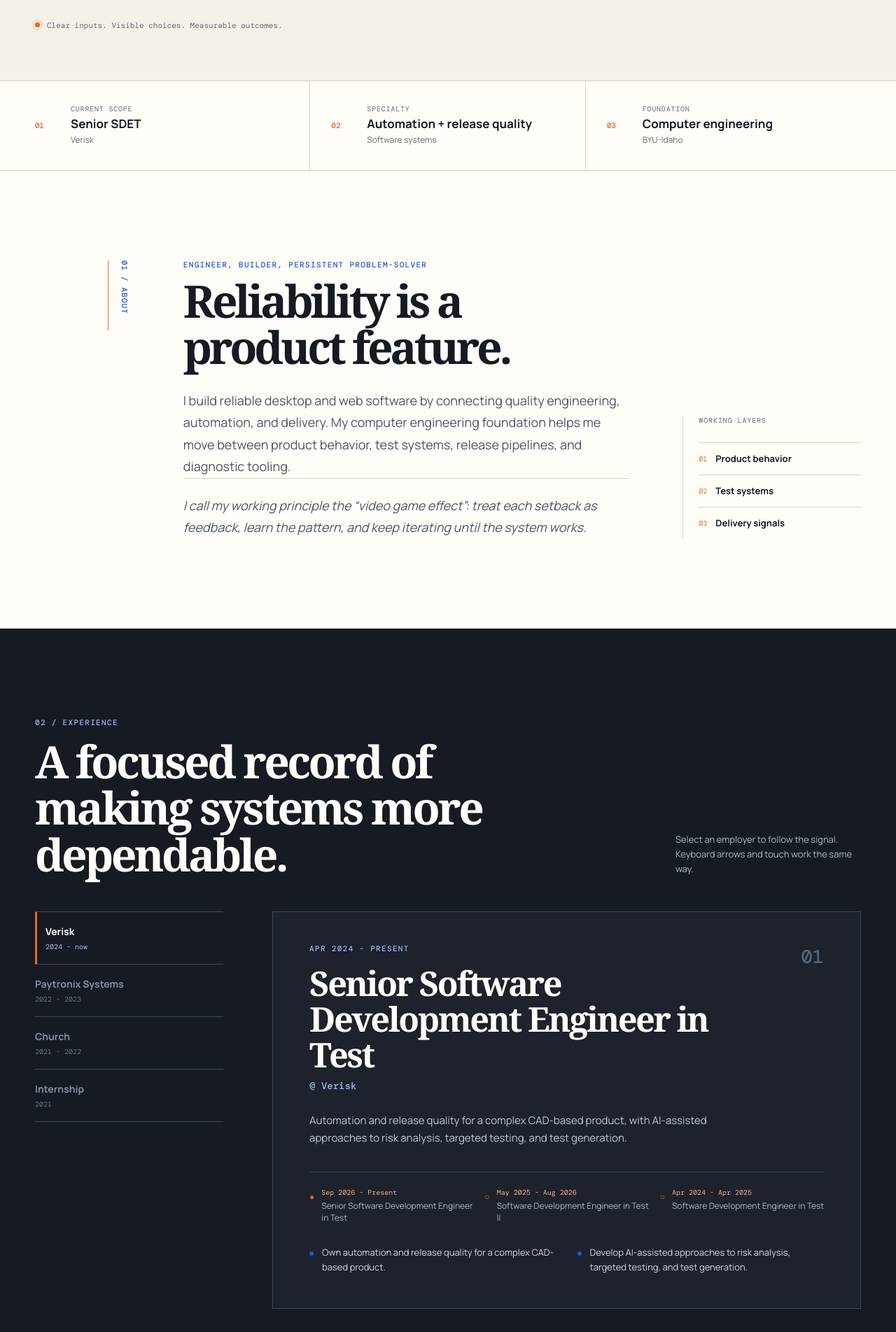
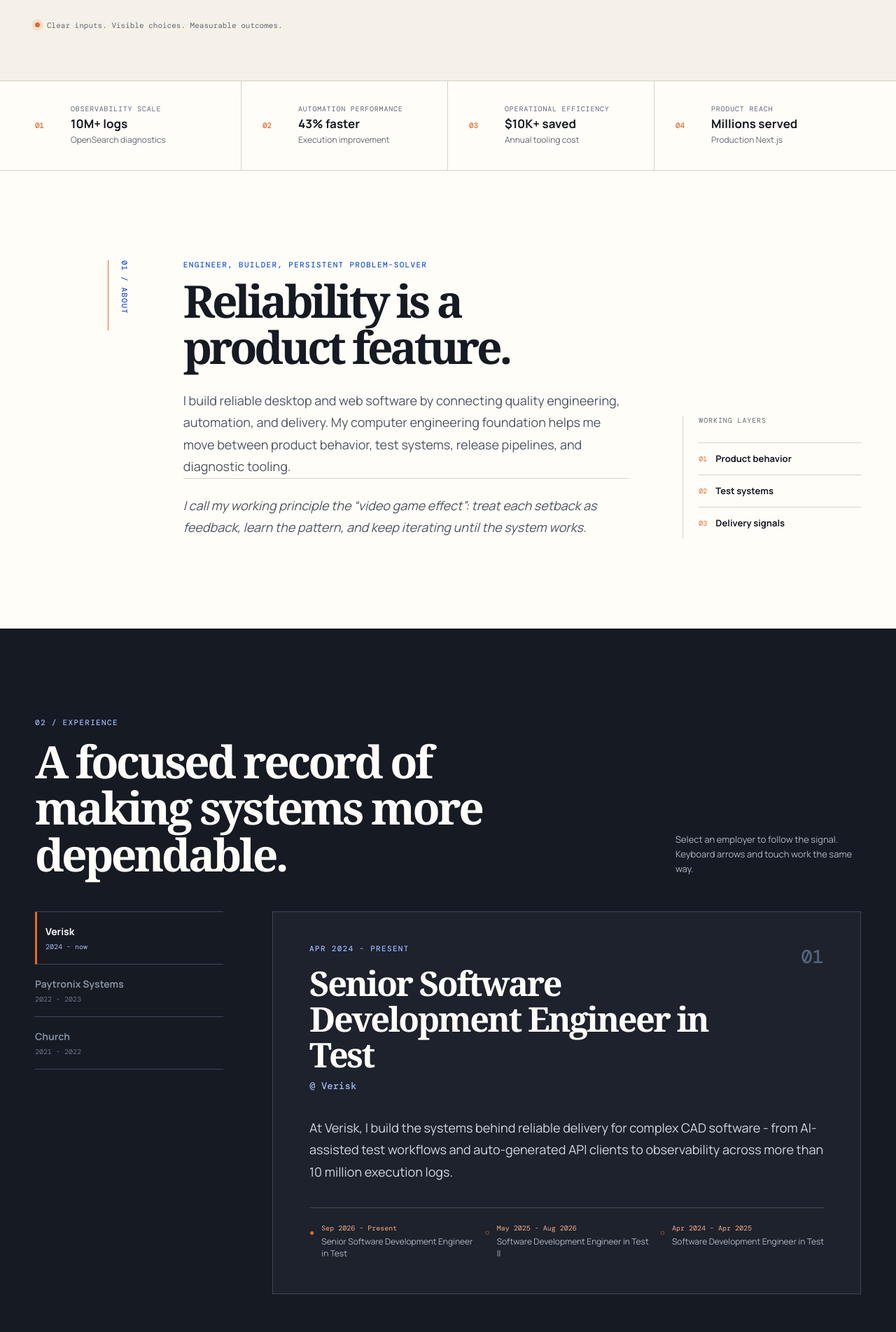
Before and after one commit to swap795/Portfolio_nextjs, a Next.js app: page / in a window 1280 px wide. Shown: the part 777-2680 px from the top of the page at 70% size. Built offline with nearby package versions, Linux system fonts and the light colour scheme.

Commit message:
Add experience proof and progression

```diff
--- a/app/components/experience-tabs.tsx
+++ b/app/components/experience-tabs.tsx
@@ -25,8 +25,8 @@ export function ExperienceTabs({ experiences }: ExperienceTabsProps) {
       <div className="experience-tablist" role="tablist" aria-label="Experience by employer">
         {experiences.map((item, index) => {
           const selected = item.id === active.id;
-          const tabLabel = item.id === "church" ? "Church" : item.id === "internship" ? "Internship" : item.employer;
-          const tabPeriod = item.id === "verisk" ? "2024 - now" : item.id === "paytronix" ? "2022 - 2023" : item.id === "church" ? "2021 - 2022" : "2021";
+          const tabLabel = item.id === "church" ? "Church" : item.employer;
+          const tabPeriod = item.id === "verisk" ? "2024 - now" : item.id === "paytronix" ? "2022 - 2023" : "2021 - 2022";
           return (
             <button
               className={`experience-tab${selected ? " is-active" : ""}`}
@@ -68,7 +68,7 @@ export function ExperienceTabs({ experiences }: ExperienceTabsProps) {
         </div>
         <p className="experience-summary">{active.summary}</p>
         {active.progression && (
-          <div className="progression" aria-label="Verisk role progression">
+          <div className="progression" aria-label={`${active.employer} role progression`}>
             {active.progression.map((step, index) => (
               <div className="progression-step" key={`${step.period}-${step.role}`}>
                 <span className="progression-marker" aria-hidden="true">{index === 0 ? "●" : "○"}</span>
@@ -77,9 +77,6 @@ export function ExperienceTabs({ experiences }: ExperienceTabsProps) {
             ))}
           </div>
         )}
-        <ul className="experience-highlights">
-          {active.highlights.map((highlight) => <li key={highlight}>{highlight}</li>)}
-        </ul>
       </section>
     </div>
   );
--- a/app/content.ts
+++ b/app/content.ts
@@ -4,7 +4,6 @@ export type Experience = {
   period: string;
   role: string;
   summary: string;
-  highlights: string[];
   progression?: { period: string; role: string }[];
 };
 
@@ -22,19 +21,24 @@ export const site = {
 
 export const proofPoints = [
   {
-    label: "Current scope",
-    value: "Senior SDET",
-    detail: "Verisk",
+    label: "Observability scale",
+    value: "10M+ logs",
+    detail: "OpenSearch diagnostics",
   },
   {
-    label: "Specialty",
-    value: "Automation + release quality",
-    detail: "Software systems",
+    label: "Automation performance",
+    value: "43% faster",
+    detail: "Execution improvement",
   },
   {
-    label: "Foundation",
-    value: "Computer engineering",
-    detail: "BYU-Idaho",
+    label: "Operational efficiency",
+    value: "$10K+ saved",
+    detail: "Annual tooling cost",
+  },
+  {
+    label: "Product reach",
+    value: "Millions served",
+    detail: "Production Next.js",
   },
 ] as const;
 
@@ -45,11 +49,7 @@ export const experiences: Experience[] = [
     period: "Apr 2024 - Present",
     role: "Senior Software Development Engineer in Test",
     summary:
-      "Automation and release quality for a complex CAD-based product, with AI-assisted approaches to risk analysis, targeted testing, and test generation.",
-    highlights: [
-      "Own automation and release quality for a complex CAD-based product.",
-      "Develop AI-assisted approaches to risk analysis, targeted testing, and test generation.",
-    ],
+      "At Verisk, I build the systems behind reliable delivery for complex CAD software - from AI-assisted test workflows and auto-generated API clients to observability across more than 10 million execution logs.",
     progression: [
       {
         period: "Sep 2026 - Present",
@@ -71,34 +71,24 @@ export const experiences: Experience[] = [
     period: "May 2022 - Dec 2023",
     role: "Software Engineer in Test",
     summary:
-      "Expanded the automated test suite and helped teammates make progress with practical test-automation guidance.",
-    highlights: [
-      "Expanded the automated test suite.",
-      "Helped teammates make progress with practical test-automation guidance.",
-    ],
+      "At Paytronix, I built automation and CI/CD systems that improved execution performance by 43%, cut deployment time from more than 10 hours to 3, and replaced third-party tooling to save over $10K annually.",
   },
   {
     id: "church",
     employer: "The Church of Jesus Christ of Latter-day Saints",
-    period: "Aug 2021 - Apr 2022",
+    period: "Jan 2021 - Apr 2022",
     role: "Software Dev Engineer",
     summary:
-      "Built and maintained member-facing web experiences while working across product behavior and delivery.",
-    highlights: [
-      "Developed a web application to help members connect with families, classes, and responsibilities.",
-      "Consolidated blogs, articles, magazines, and other resources into the app.",
-    ],
-  },
-  {
-    id: "internship",
-    employer: "The Church of Jesus Christ of Latter-day Saints",
-    period: "Jan 2021 - Jul 2021",
-    role: "Web Development Intern",
-    summary:
-      "Built a web-development foundation through debugging, interface refinement, and collaborative delivery.",
-    highlights: [
-      "Debugged, troubleshot, and refined dynamic web apps and user interfaces.",
-      "Worked in an Agile software-development environment with project and cross-functional teams.",
+      "At the Church, I helped build a production Next.js application serving millions of users, delivering full-stack experiences across rich-text editing, real-time notifications, cloud services, and responsive React interfaces.",
+    progression: [
+      {
+        period: "Aug 2021 - Apr 2022",
+        role: "Software Dev Engineer",
+      },
+      {
+        period: "Jan 2021 - Jul 2021",
+        role: "Web Development Intern",
+      },
     ],
   },
 ];
--- a/app/globals.css
+++ b/app/globals.css
@@ -74,7 +74,7 @@ button { font: inherit; }
 @keyframes portrait-pulse { 0%, 100% { opacity: .55; box-shadow: inset 0 0 26px rgba(32, 87, 212, .1); } 50% { opacity: 1; box-shadow: inset 0 0 54px rgba(32, 87, 212, .34); } }
 
 .proof-strip { border-top: 1px solid var(--line); border-bottom: 1px solid var(--line); background: var(--surface); }
-.proof-grid { display: grid; grid-template-columns: repeat(3, 1fr); }
+.proof-grid { display: grid; grid-template-columns: repeat(4, 1fr); }
 .proof-item { display: grid; grid-template-columns: 33px 1fr; gap: 18px; min-height: 127px; align-items: center; padding: 25px 30px; border-right: 1px solid var(--line); }
 .proof-item:first-child { padding-left: 0; }
 .proof-item:last-child { border-right: 0; padding-right: 0; }
@@ -115,23 +115,19 @@ button { font: inherit; }
 .experience-tab:hover, .experience-tab:focus-visible, .experience-tab.is-active { padding-left: 12px; color: white; }
 .experience-tab.is-active { border-left: 3px solid var(--signal); color: white; }
 .experience-tab.is-active small { color: #a5bcf4; }
-.experience-panel { min-height: 480px; padding: 46px 52px 48px; border: 1px solid var(--dark-line); background: #1d222c; }
+.experience-panel { min-height: 400px; padding: 46px 52px 48px; border: 1px solid var(--dark-line); background: #1d222c; }
 .experience-panel:focus-visible { outline: 2px solid var(--signal); outline-offset: 4px; }
 .experience-panel-head { display: flex; justify-content: space-between; gap: 30px; }
 .experience-panel h3 { max-width: 660px; margin: 0; color: var(--surface); font: 600 clamp(29px, 3.8vw, 52px)/1.05 var(--serif); letter-spacing: -.05em; }
 .experience-company { margin: 10px 0 0; color: #9fb6ef; font: 500 14px var(--mono); }
 .panel-index { color: #54627a; font: 500 27px var(--mono); }
-.experience-summary { max-width: 650px; margin: 28px 0 0; color: #c0c7d3; font-size: 15px; line-height: 1.7; }
-.progression { display: grid; grid-template-columns: repeat(3, 1fr); gap: 16px; margin: 35px 0 31px; padding-top: 22px; border-top: 1px solid var(--dark-line); }
+.experience-summary { max-width: 760px; margin: 36px 0 0; color: #d2d7df; font-size: 18px; line-height: 1.75; }
+.progression { display: grid; grid-template-columns: repeat(auto-fit, minmax(170px, 1fr)); gap: 16px; margin: 35px 0 0; padding-top: 22px; border-top: 1px solid var(--dark-line); }
 .progression-step { display: flex; gap: 10px; color: #aeb7c6; }
 .progression-marker { color: var(--signal); font-size: 12px; line-height: 1.6; }
 .progression-step strong, .progression-step span { display: block; }
 .progression-step strong { color: #f6aa82; font: 10px var(--mono); }
 .progression-step span { margin-top: 5px; font-size: 12px; line-height: 1.4; }
-.experience-highlights { display: grid; grid-template-columns: repeat(2, 1fr); gap: 13px 30px; margin: 0; padding: 0; list-style: none; }
-.experience-highlights li { position: relative; padding-left: 18px; color: #d2d7df; font-size: 13px; }
-.experience-highlights li::before { content: ""; position: absolute; top: .7em; left: 0; width: 6px; height: 6px; border-radius: 50%; background: var(--cobalt); }
-
 /* Featured work */
 .project-card { display: grid; grid-template-columns: minmax(0, 1.04fr) minmax(0, .96fr); gap: clamp(38px, 7vw, 90px); align-items: center; }
 .project-visual { position: relative; min-height: 470px; overflow: hidden; border: 1px solid #aeb9d3; background: #e9efff; }
@@ -173,8 +169,9 @@ button { font: inherit; }
   .mobile-nav.is-open { max-height: 360px; border-top-width: 1px; }.mobile-nav-inner { padding-top: 6px; padding-bottom: 15px; }
   .mobile-nav a { display: flex; justify-content: space-between; padding: 15px 0; border-bottom: 1px solid var(--line); font-size: 15px; font-weight: 700; }.mobile-nav a:last-child { color: var(--cobalt); border-bottom: 0; }
   .hero-grid { grid-template-columns: 1fr; gap: 35px; }.hero-art { min-height: 470px; width: min(100%, 590px); margin-left: auto; }.portrait-frame { width: min(60%, 340px); }.signal-graphic { width: 106%; transform: translate(-6%, -48%); }
+  .proof-grid { grid-template-columns: repeat(2, 1fr); }.proof-item, .proof-item:first-child, .proof-item:last-child { padding: 22px 20px; }.proof-item:nth-child(2n) { border-right: 0; }.proof-item:nth-child(-n+2) { border-bottom: 1px solid var(--line); }
   .about-grid { grid-template-columns: 65px minmax(0, 1fr); gap: 25px; }.about-aside { grid-column: 2; max-width: 400px; }.section-marker { font-size: 10px; }
-  .experience-tabs { grid-template-columns: 1fr; gap: 28px; }.experience-tablist { display: grid; grid-template-columns: repeat(4, 1fr); border: 0; gap: 5px; }.experience-tab { min-height: 69px; padding: 12px 11px; border: 1px solid var(--dark-line); }.experience-tab:hover, .experience-tab:focus-visible, .experience-tab.is-active { padding-left: 11px; }.experience-panel { min-height: auto; }
+  .experience-tabs { grid-template-columns: 1fr; gap: 28px; }.experience-tablist { display: grid; grid-template-columns: repeat(3, 1fr); border: 0; gap: 5px; }.experience-tab { min-height: 69px; padding: 12px 11px; border: 1px solid var(--dark-line); }.experience-tab:hover, .experience-tab:focus-visible, .experience-tab.is-active { padding-left: 11px; }.experience-panel { min-height: auto; }
   .project-card { grid-template-columns: 1fr; }.project-visual { min-height: 400px; max-width: 620px; }.project-copy { max-width: 660px; }
 }
 
@@ -183,7 +180,7 @@ button { font: inherit; }
   .hero { padding: 57px 0 61px; }.hero h1 { font-size: clamp(47px, 14vw, 70px); }.hero-intro { margin-top: 20px; font-size: 16px; }.hero-actions { align-items: stretch; flex-direction: column; }.button { width: 100%; }.hero-note { align-items: flex-start; line-height: 1.5; }.hero-art { min-height: 360px; margin-top: 8px; }.signal-graphic { top: 54%; width: 123%; transform: translate(-17%, -48%); }.portrait-frame { top: 22px; width: 63%; border-width: 6px; box-shadow: 10px 11px 0 rgba(32, 87, 212, .13); }.portrait-frame::after { inset: 9px; }.portrait-caption { right: 8px; bottom: 8px; font-size: 8px; }
   .proof-grid { grid-template-columns: 1fr; }.proof-item, .proof-item:first-child, .proof-item:last-child { min-height: 93px; padding: 18px 0; border-right: 0; border-bottom: 1px solid var(--line); }.proof-item:last-child { border-bottom: 0; }.proof-item strong { font-size: 16px; }
   .section { padding: 75px 0; }.section-heading { display: block; margin-bottom: 37px; }.section-heading h2 { font-size: 42px; }.heading-aside { margin-top: 19px; }.about-grid { grid-template-columns: 1fr; gap: 30px; }.section-marker { flex-direction: row; align-items: center; writing-mode: initial; }.marker-line { width: 90px; height: 1px; }.about-copy h2 { font-size: 45px; }.about-copy > p:not(.eyebrow) { font-size: 16px; }.about-aside { grid-column: 1; padding-left: 0; border-left: 0; }
-  .experience-tablist { grid-template-columns: repeat(2, 1fr); }.experience-tab span { font-size: 12px; }.experience-tab small { font-size: 9px; }.experience-panel { padding: 29px 23px 31px; }.experience-panel-head { gap: 10px; }.experience-panel h3 { font-size: 35px; }.panel-index { font-size: 20px; }.experience-summary { font-size: 14px; }.progression { grid-template-columns: 1fr; gap: 13px; margin-top: 27px; }.experience-highlights { grid-template-columns: 1fr; }
+  .experience-tablist { grid-template-columns: repeat(2, 1fr); }.experience-tab span { font-size: 12px; }.experience-tab small { font-size: 9px; }.experience-panel { padding: 29px 23px 31px; }.experience-panel-head { gap: 10px; }.experience-panel h3 { font-size: 35px; }.panel-index { font-size: 20px; }.experience-summary { font-size: 16px; }.progression { grid-template-columns: 1fr; gap: 13px; margin-top: 27px; }
   .project-visual { min-height: 290px; }.project-device { width: 130px; height: 130px; }.device-sensor, .device-board { width: 52px; height: 52px; font-size: 9px; }.device-sensor { top: -27px; left: 38px; }.device-board { right: 38px; bottom: -27px; }.connector-one { top: -66px; left: 65px; height: 77px; }.connector-two { right: -31px; bottom: -38px; height: 80px; }.project-device::before { inset: -11px; }.project-device::after { inset: -29px; }.visual-label { font-size: 8px; }.visual-label-top { top: 17px; right: 16px; }.visual-label-bottom { bottom: 17px; left: 16px; }.project-code { top: 20px; left: 19px; grid-template-columns: repeat(2, 20px); gap: 7px 11px; font-size: 9px; }.project-copy h3 { font-size: 47px; }.project-copy > p:not(.eyebrow) { font-size: 15px; }.project-story div { grid-template-columns: 72px 1fr; gap: 10px; }
   .contact-inner { display: block; }.contact-inner h2 { font-size: 46px; }.contact-links { margin-top: 34px; gap: 24px; }.footer-inner { flex-wrap: wrap; }.footer-inner span:nth-child(2) { order: 3; width: 100%; }
 }
```
Also changed, not shown: 1 other file (tests, documents, lock files or other folders).
